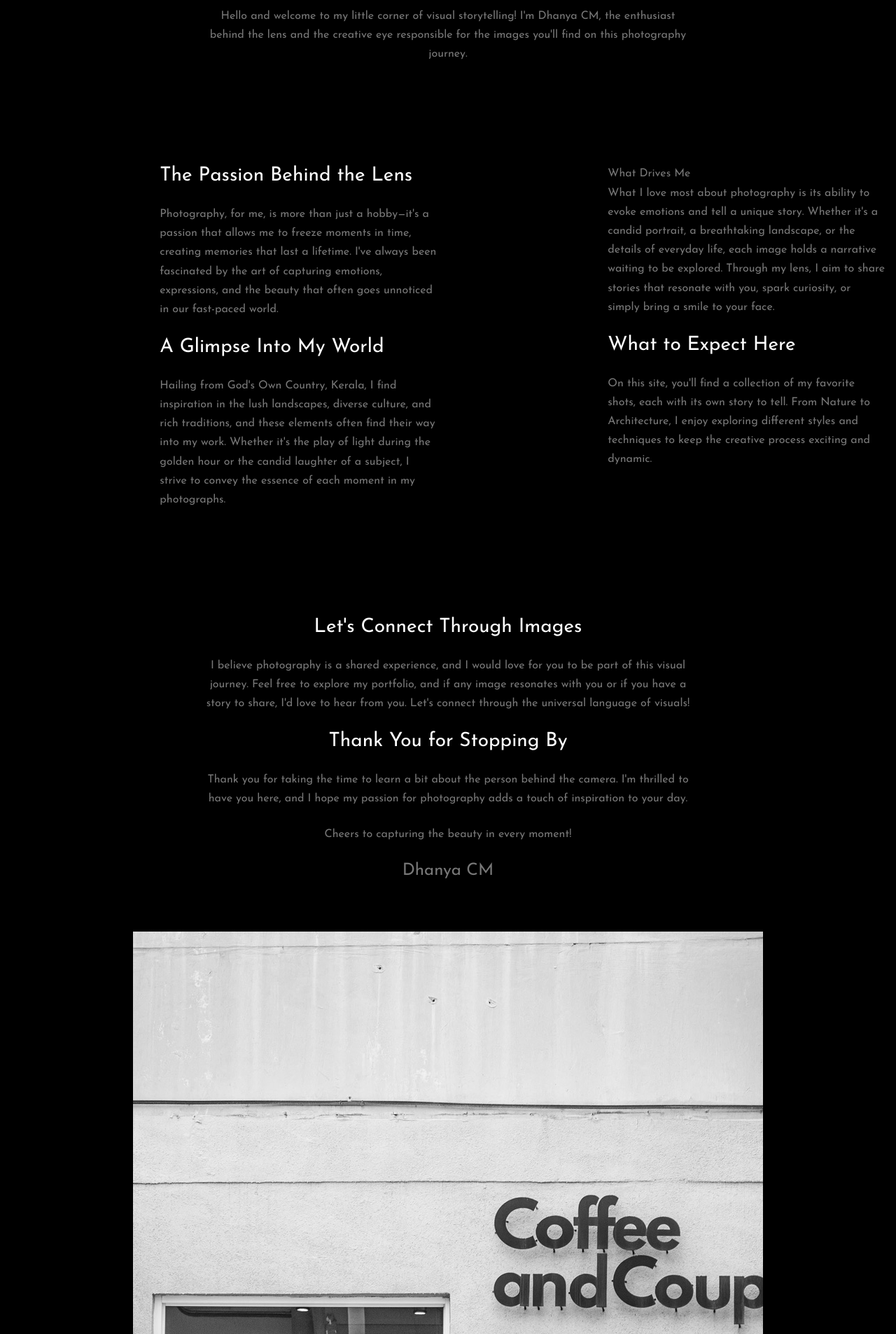
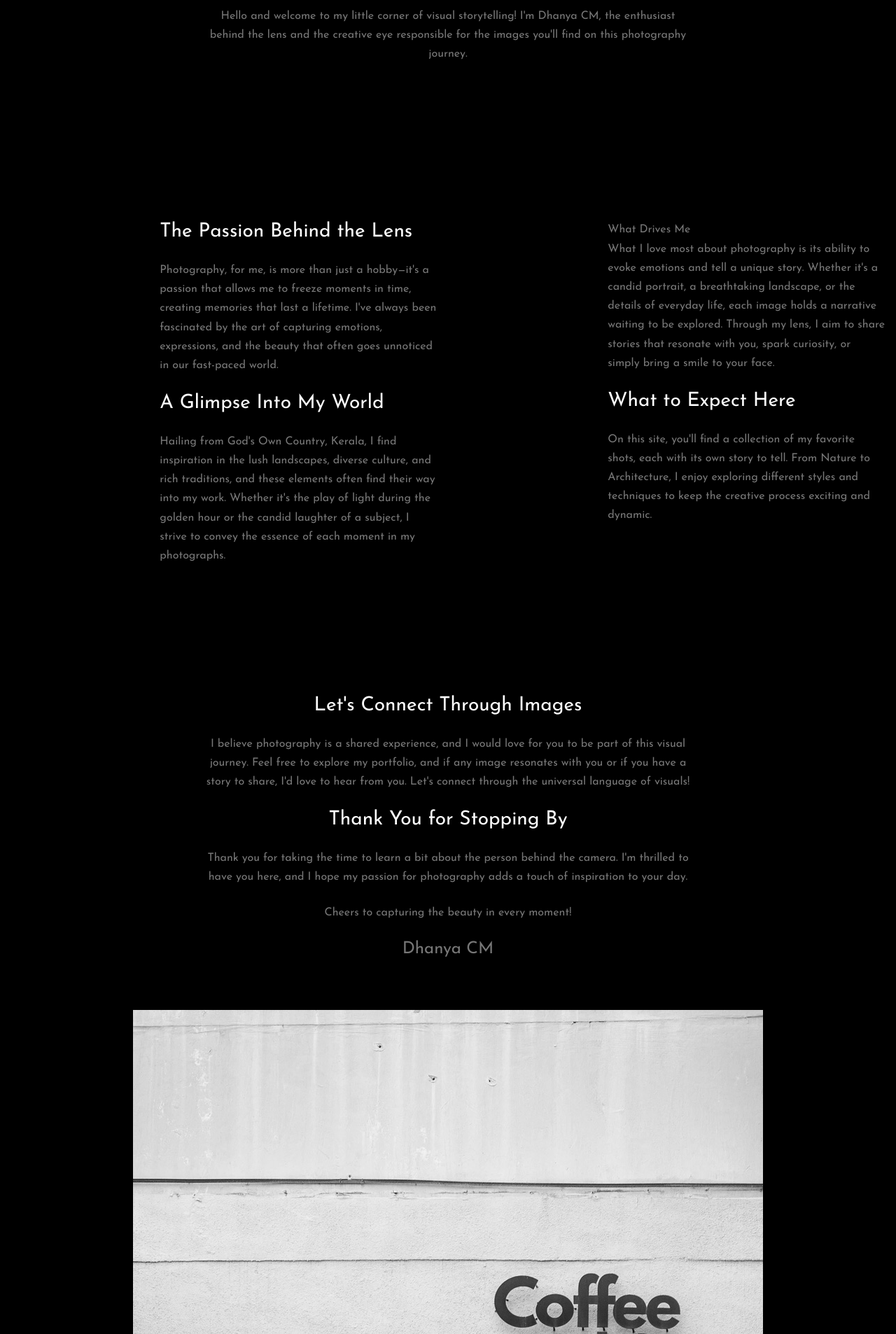
Before and after one commit to dhanyacm/peacockframes, a Jekyll site: the page built from about.html, in a window 1280 px wide. Shown: the part 804-2710 px from the top of the page at 70% size. Built offline with Jekyll 4.4.1, drawn with Linux system fonts in a browser that asks for light colours; some web fonts are replaced; a script that is not in the unit is left out.

Commit message:
Update about.html

```diff
--- a/about.html
+++ b/about.html
@@ -32,7 +32,7 @@ frontpage: false
           </div>
         </div>
 
-         <div class="row mb-5">
+         <div class="row site-section justify-content-center">
 
           <div class="col-md-4 ml-auto">
             <h3 class="text-white font-weight-light mb-4">The Passion Behind the Lens</h3>
@@ -55,9 +55,7 @@ frontpage: false
         </div>
 
          <div class="row site-section justify-content-center">
-
           <div class="col-md-7 text-center mb-5">
-
             <h3 class="text-white font-weight-light mb-4">Let's Connect Through Images</h3>
             <p class="mb-4">I believe photography is a shared experience, and I would love for you to be part of this visual journey. Feel free to explore my portfolio, and if any image resonates with you or if you have a story to share, I'd love to hear from you. Let's connect through the universal language of visuals!</p>
 
@@ -66,15 +64,14 @@ frontpage: false
             </p>
             <p class="mb-4">Cheers to capturing the beauty in every moment!</p>
             <h4 class="font-weight-light mb-4">Dhanya CM</h4>
-
          </div>
 
-        <div class="row mb-5">
-
-          <div class="col-md-12">
+          <div class="row mb-5">
+           <div class="col-md-12">
             <img src="images/img_2.jpg" alt="Images" class="img-fluid">
           </div>
-
         </div>
       </div>
+
     </div>
+  </div>
```
